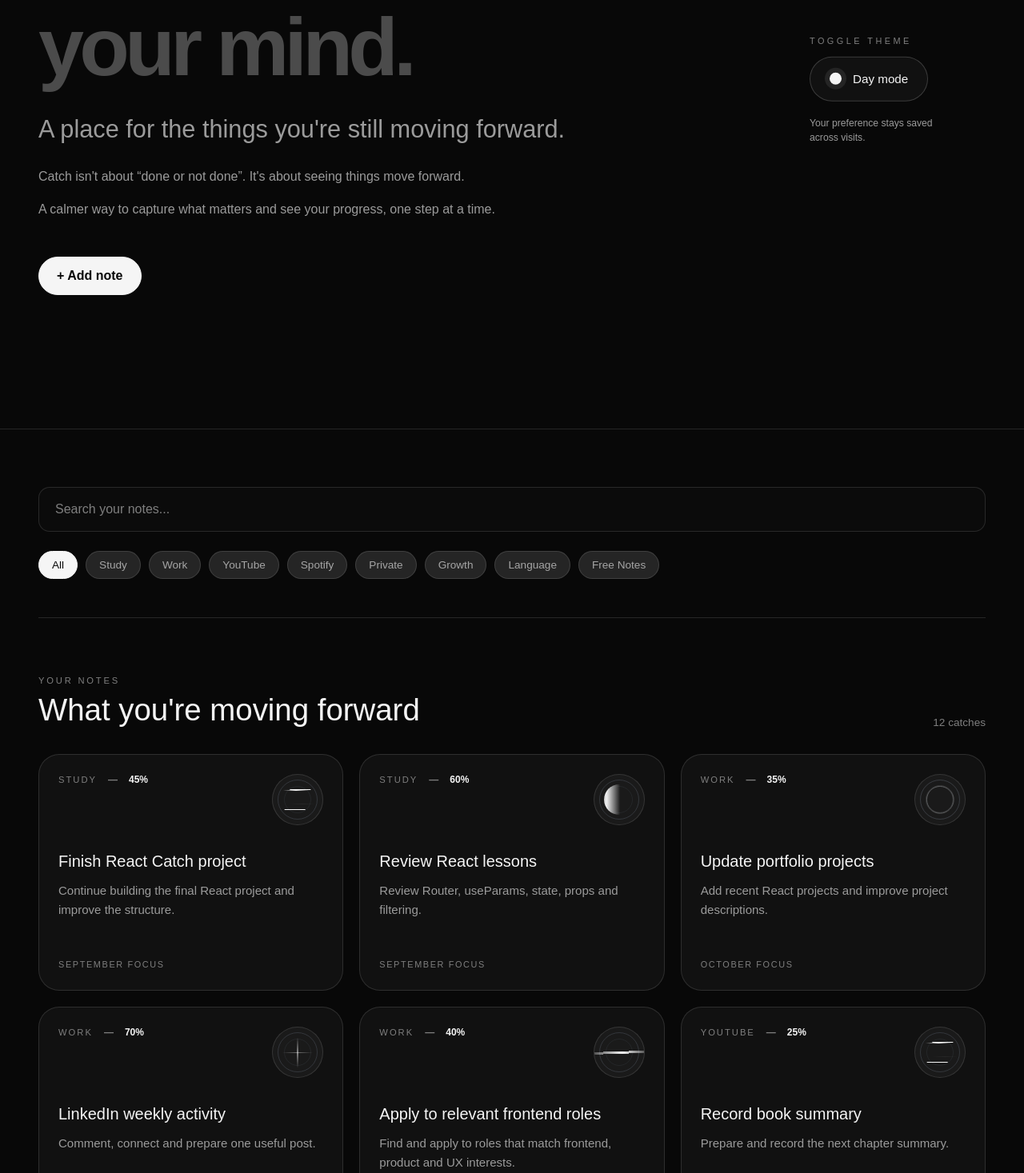
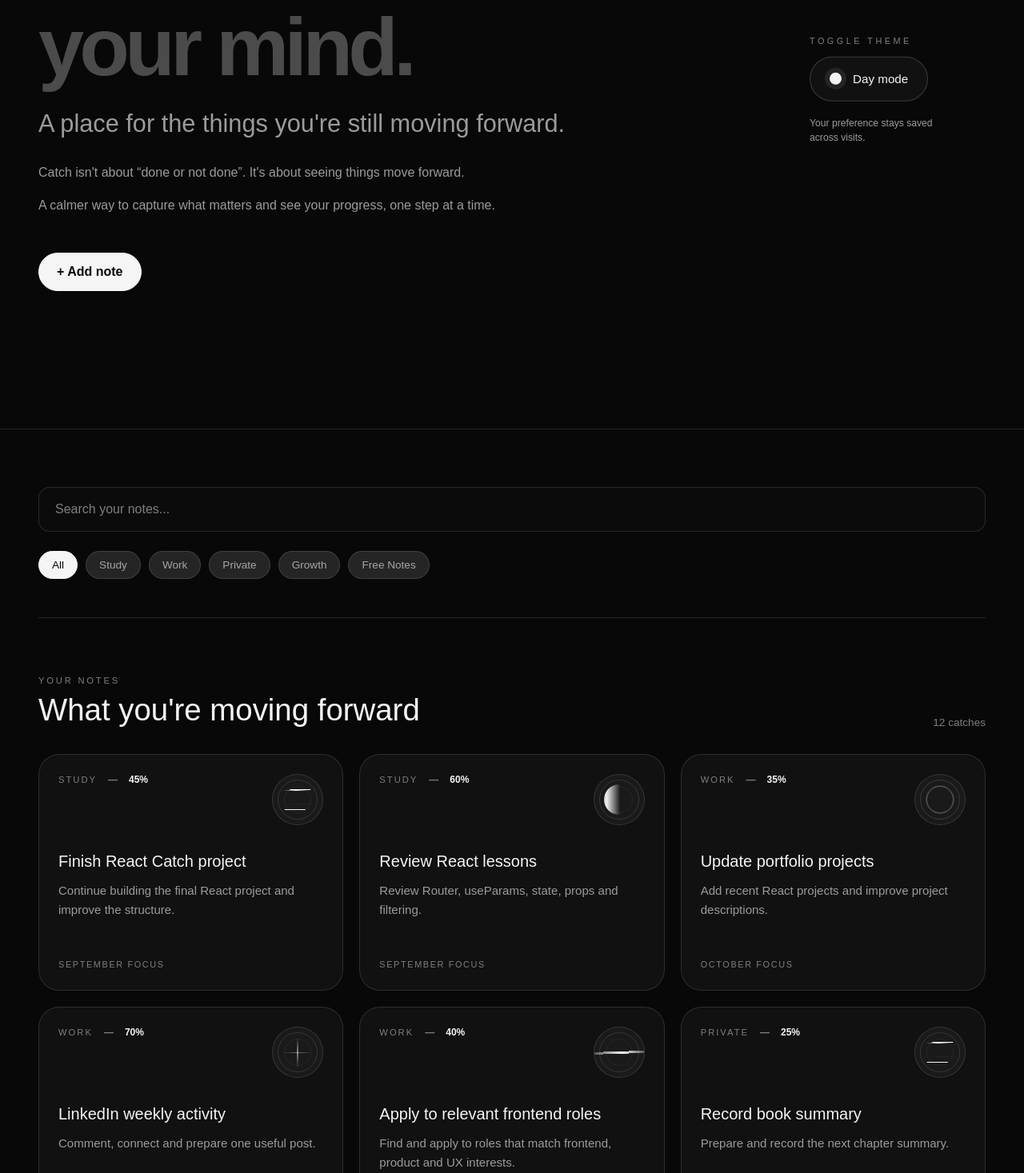
Before and after one commit to Frida1989/Catch, a React (Vite) app: page / in a window 1280 px wide. Shown: the part 263-1730 px from the top of the page at 80% size. Built offline with nearby package versions, Linux system fonts and the light colour scheme.

Commit message:
Add Catch favicon and page title

```diff
--- a/index.html
+++ b/index.html
@@ -4,7 +4,7 @@
     <meta charset="UTF-8" />
     <link rel="icon" type="image/svg+xml" href="/favicon.svg" />
     <meta name="viewport" content="width=device-width, initial-scale=1.0" />
-    <title>catch</title>
+    <title>Catch</title>
   </head>
   <body>
     <div id="root"></div>
--- a/src/App.css
+++ b/src/App.css
@@ -291,7 +291,7 @@
 .hero-title {
   max-width: 920px;
 
-  margin: 0 0 32px;
+  margin: 0;
 
   font-size: clamp(3.5rem, 8vw, 7.5rem);
   font-weight: 600;
@@ -303,7 +303,7 @@
 .hero-subtitle {
   max-width: 800px;
 
-  margin: 0 0 24px;
+  margin: 10 0 24px;
 
   color: var(--text-muted);
 
--- a/src/Components/NoteInput.jsx
+++ b/src/Components/NoteInput.jsx
@@ -94,16 +94,8 @@ function NoteInput({ addNote, closeForm }) {
             <p className="form-label">Where does it belong?</p>
 
             <div className="category-options">
-              {[
-                "Study",
-                "Work",
-                "YouTube",
-                "Spotify",
-                "Private",
-                "Growth",
-                "Language",
-                "Free Notes",
-              ].map((item) => (
+              {["Study", "Work", "Private", "Growth", "Free Notes"].map(
+                (item) => (
                   <button
                     key={item}
                     type="button"
@@ -116,7 +108,8 @@ function NoteInput({ addNote, closeForm }) {
                   >
                     {item}
                   </button>
-              ))}
+                ),
+              )}
             </div>
           </div>
 
@@ -132,12 +125,21 @@ function NoteInput({ addNote, closeForm }) {
               onChange={(e) => setTargetPeriod(e.target.value)}
             >
               <option value="">Choose target</option>
+              <option value="This week">Today</option>
               <option value="This week">This week</option>
               <option value="This month">This month</option>
               <option value="September">September</option>
               <option value="October">October</option>
               <option value="November">November</option>
-              <option value="This autumn">This autumn</option>
+              <option value="This autumn">December</option>
+              <option value="This autumn">January</option>
+              <option value="This autumn">February</option>
+              <option value="This autumn">March</option>
+              <option value="This autumn">April</option>
+              <option value="This autumn">May</option>
+              <option value="This autumn">June</option>
+              <option value="This autumn">July</option>
+              <option value="This autumn">August</option>
               <option value="Someday">Someday</option>
             </select>
           </div>
--- a/src/Data/Notes.js
+++ b/src/Data/Notes.js
@@ -60,7 +60,7 @@ const Notes = [
     id: 6,
     title: "Record book summary",
     description: "Prepare and record the next chapter summary.",
-    category: "YouTube",
+    category: "Private",
     groupId: "book-summaries",
     progress: 25,
     createdAt: "2026-09-14",
@@ -71,7 +71,7 @@ const Notes = [
     id: 7,
     title: "Create program management video",
     description: "Create a short educational summary from the course.",
-    category: "YouTube",
+    category: "Private",
     groupId: "program-management",
     progress: 15,
     createdAt: "2026-09-16",
@@ -82,7 +82,7 @@ const Notes = [
     id: 8,
     title: "Read next book chapter",
     description: "Continue reading and prepare notes for the audio summary.",
-    category: "Spotify",
+    category: "Private",
     groupId: "book-reading",
     progress: 50,
     createdAt: "2026-09-13",
@@ -108,14 +108,14 @@ const Notes = [
     groupId: "frida-studio",
     progress: 30,
     createdAt: "2026-09-01",
-    targetPeriod: "This autumn",
+    targetPeriod: "November",
   },
 
   {
     id: 11,
     title: "Practice Swedish vocabulary",
     description: "Learn and review new Swedish words.",
-    category: "Language",
+    category: "Private",
     groupId: "vocabulary",
     progress: 55,
     createdAt: "2026-09-08",
--- a/src/Pages/Home.jsx
+++ b/src/Pages/Home.jsx
@@ -164,31 +164,6 @@ function Home({ notes, addNote }) {
           <button
             type="button"
             className={
-              selectedCategory === "YouTube"
-                ? "category-button active"
-                : "category-button"
-            }
-            onClick={() => setSelectedCategory("YouTube")}
-            aria-pressed={selectedCategory === "YouTube"}
-          >
-            YouTube
-          </button>
-
-          <button
-            type="button"
-            className={
-              selectedCategory === "Spotify"
-                ? "category-button active"
-                : "category-button"
-            }
-            onClick={() => setSelectedCategory("Spotify")}
-          >
-            Spotify
-          </button>
-
-          <button
-            type="button"
-            className={
               selectedCategory === "Private"
                 ? "category-button active"
                 : "category-button"
@@ -210,19 +185,6 @@ function Home({ notes, addNote }) {
             aria-pressed={selectedCategory === "Growth"}
           >
             Growth
-          </button>
-
-          <button
-            type="button"
-            className={
-              selectedCategory === "Language"
-                ? "category-button active"
-                : "category-button"
-            }
-            onClick={() => setSelectedCategory("Language")}
-            aria-pressed={selectedCategory === "Language"}
-          >
-            Language
           </button>
 
           <button
--- a/src/Pages/NoteDetails.jsx
+++ b/src/Pages/NoteDetails.jsx
@@ -191,30 +191,6 @@ function NoteDetails({ notes, deleteNote, editNote }) {
 
                 <button
                   className={
-                    editCategory === "YouTube"
-                      ? "category-button active"
-                      : "category-button"
-                  }
-                  type="button"
-                  onClick={() => setEditCategory("YouTube")}
-                >
-                  YouTube
-                </button>
-
-                <button
-                  className={
-                    editCategory === "Spotify"
-                      ? "category-button active"
-                      : "category-button"
-                  }
-                  type="button"
-                  onClick={() => setEditCategory("Spotify")}
-                >
-                  Spotify
-                </button>
-
-                <button
-                  className={
                     editCategory === "Private"
                       ? "category-button active"
                       : "category-button"
@@ -235,18 +211,6 @@ function NoteDetails({ notes, deleteNote, editNote }) {
                   onClick={() => setEditCategory("Growth")}
                 >
                   Growth
-                </button>
-
-                <button
-                  className={
-                    editCategory === "Language"
-                      ? "category-button active"
-                      : "category-button"
-                  }
-                  type="button"
-                  onClick={() => setEditCategory("Language")}
-                >
-                  Language
                 </button>
 
                 <button
@@ -272,12 +236,21 @@ function NoteDetails({ notes, deleteNote, editNote }) {
                 onChange={(e) => setEditTargetPeriod(e.target.value)}
               >
                 <option value="">Choose target</option>
+                <option value="Today">Today</option>
                 <option value="This week">This week</option>
                 <option value="This month">This month</option>
                 <option value="September">September</option>
                 <option value="October">October</option>
                 <option value="November">November</option>
-                <option value="This autumn">This autumn</option>
+                <option value="December">December</option>
+                <option value="January">January</option>
+                <option value="February">February</option>
+                <option value="March">March</option>
+                <option value="April">April</option>
+                <option value="May">May</option>
+                <option value="June">June</option>
+                <option value="July">July</option>
+                <option value="August">August</option>
                 <option value="Someday">Someday</option>
               </select>
             </div>
```
Also changed, not shown: src/Data/CatchStructure.js (+6 -6 lines), public/favicon.svg (added). Lines whose indentation alone changed are shown as unchanged.
